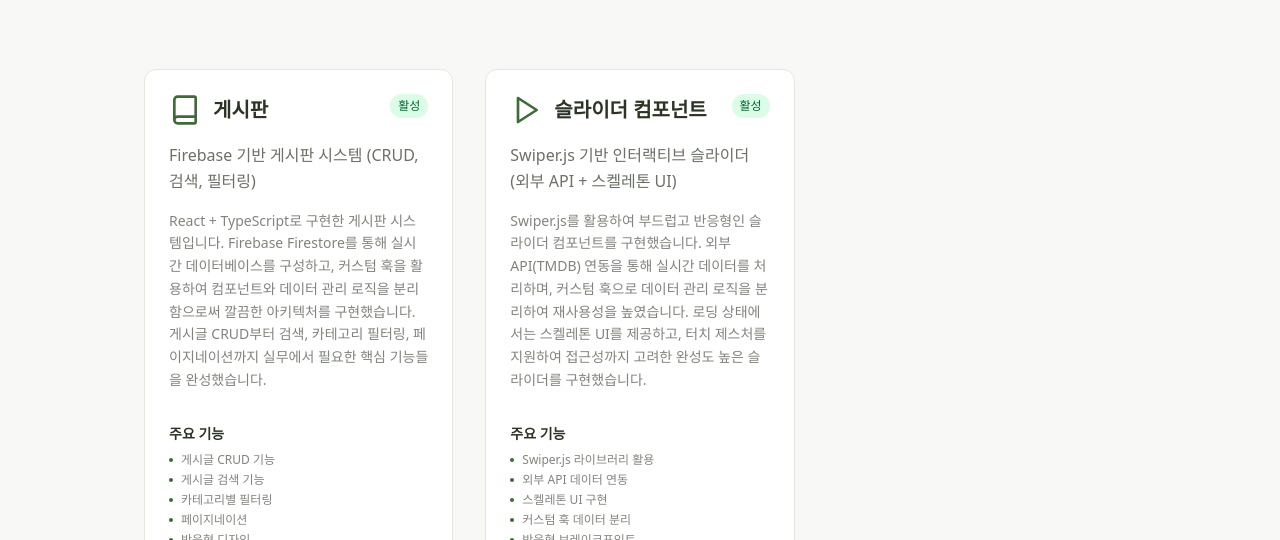
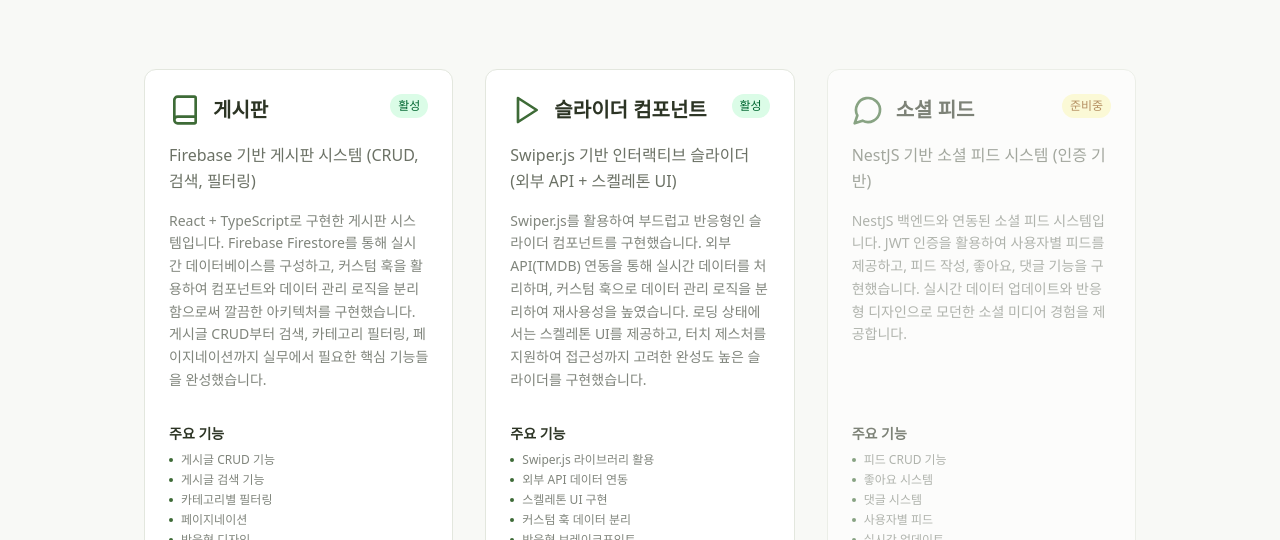
Before and after one commit to mynameisleesiwon/portfolio-project, a React (Vite) app in the folder frontend/: page /tech-demo in a window 1280 px wide. Shown: the part 260-800 px from the top of the page. Built offline with nearby package versions, Linux system fonts and the light colour scheme; no server answers.

Commit message:
소셜 피드 기능 - 소셜 피드 데모 페이지 레이아웃 및 라우팅 추가

```diff
--- a/frontend/src/App.tsx
+++ b/frontend/src/App.tsx
@@ -19,6 +19,7 @@ import { useToastStore } from './store/toastStore';
 import ProtectedRoute from './common/components/ProtectedRoute';
 import Profile from './pages/profile';
 import ProfileEdit from './pages/profile/edit';
+import FeedDemo from './pages/demos/Feed/FeedDemo';
 
 function App() {
   const location = useLocation();
@@ -77,6 +78,8 @@ function App() {
             <Route path="/tech-demo/board/:id" element={<BoardDetail />} />
             {/* 슬라이더 */}
             <Route path="/tech-demo/slider" element={<SliderDemo />} />
+            {/* 피드 */}
+            <Route path="/tech-demo/feed" element={<FeedDemo />} />
             {/* 404페이지 */}
             <Route path="*" element={<NotFound />} />
           </Routes>
--- a/frontend/src/components/TechDemo/DemoCard.tsx
+++ b/frontend/src/components/TechDemo/DemoCard.tsx
@@ -23,7 +23,7 @@ const DemoCard = ({ demo, index, onClick }: DemoCardProps) => {
 
   return (
     <motion.div
-      className={`bg-card rounded-xl border border-border overflow-hidden transition-all duration-300 hover:shadow-lg ${
+      className={`bg-card rounded-xl border border-border overflow-hidden transition-all duration-300 hover:shadow-lg flex flex-col ${
         demo.status === 'active'
           ? 'cursor-pointer hover:border-primary hover:-translate-y-1'
           : 'cursor-not-allowed'
@@ -37,6 +37,8 @@ const DemoCard = ({ demo, index, onClick }: DemoCardProps) => {
       onClick={() => onClick(demo)}
       whileHover={demo.status === 'active' ? { scale: 1.02 } : {}}
     >
+      {/* 메인 콘텐츠 영역 */}
+      <div className="flex-1 flex flex-col justify-between">
         {/* 카드 헤더 */}
         <div className="p-6 pb-4">
           <div className="flex items-start justify-between mb-4">
@@ -58,13 +60,15 @@ const DemoCard = ({ demo, index, onClick }: DemoCardProps) => {
             </div>
           </div>
 
-        <p className="text-text/70 mb-4 leading-relaxed">{demo.description}</p>
+          <p className="text-text/70 mb-4 leading-relaxed">
+            {demo.description}
+          </p>
           <div className="text-sm text-text/60 mb-4 leading-relaxed">
             {demo.detailDescription}
           </div>
         </div>
 
-      {/* 기술 스텍 */}
+        {/* 기술 스택 */}
         <div className="px-6 pb-4">
           <h4 className="text-sm font-semibold text-text mb-2">주요 기능</h4>
           <div className="grid grid-cols-1 gap-1">
@@ -76,9 +80,10 @@ const DemoCard = ({ demo, index, onClick }: DemoCardProps) => {
             ))}
           </div>
         </div>
+      </div>
 
       {/* 카드 푸터 */}
-      <div className="bg-border/20 px-6 py-4">
+      <div className="bg-border/20 px-6 py-4 mt-auto">
         <div className="flex items-center justify-start">
           {demo.status === 'active' ? (
             <div className="flex items-center text-primary text-sm font-medium">
--- a/frontend/src/pages/TechDemo.tsx
+++ b/frontend/src/pages/TechDemo.tsx
@@ -1,5 +1,5 @@
 import { motion } from 'framer-motion';
-import { Book, Play } from 'lucide-react';
+import { Book, MessageCircle, Play } from 'lucide-react';
 import { useNavigate } from 'react-router-dom';
 import type { DemoCardType } from '../types';
 import DemoCardSection from '../components/TechDemo/DemoCardSection';
@@ -64,6 +64,31 @@ const TechDemo = () => {
       ],
       route: '/tech-demo/slider',
     },
+    {
+      id: 'feed',
+      title: '소셜 피드',
+      description: 'NestJS 기반 소셜 피드 시스템 (인증 기반)',
+      detailDescription:
+        'NestJS 백엔드와 연동된 소셜 피드 시스템입니다. JWT 인증을 활용하여 사용자별 피드를 제공하고, 피드 작성, 좋아요, 댓글 기능을 구현했습니다. 실시간 데이터 업데이트와 반응형 디자인으로 모던한 소셜 미디어 경험을 제공합니다.',
+      icon: <MessageCircle className="w-8 h-8" />,
+      status: 'coming-soon',
+      techStack: [
+        'React',
+        'TypeScript',
+        'NestJS',
+        'PostgreSQL',
+        'JWT',
+        'Tailwind CSS',
+      ],
+      features: [
+        '피드 CRUD 기능',
+        '좋아요 시스템',
+        '댓글 시스템',
+        '사용자별 피드',
+        '실시간 업데이트',
+      ],
+      route: '/tech-demo/feed',
+    },
   ];
 
   // 카드 클릭 핸들러
--- /dev/null
+++ b/frontend/src/pages/demos/Feed/FeedDemo.tsx
@@ -0,0 +1,87 @@
+import { motion } from 'framer-motion';
+import { MessageCircle } from 'lucide-react';
+import { Link } from 'react-router-dom';
+import { useEffect } from 'react';
+
+const techTags = [
+  'React',
+  'TypeScript',
+  'NestJS',
+  'PostgreSQL',
+  'JWT',
+  'Tailwind CSS',
+];
+
+const FeedDemo = () => {
+  useEffect(() => {
+    window.scrollTo({ top: 0 });
+  }, []);
+
+  return (
+    <div className="max-w-screen-lg mx-auto w-full px-2 py-6">
+      {/* 페이지 헤더 */}
+      <motion.div
+        className="mb-8 text-center"
+        initial={{ opacity: 0, y: -20 }}
+        animate={{ opacity: 1, y: 0 }}
+        transition={{ duration: 0.5 }}
+      >
+        <div className="flex justify-center mb-3">
+          <div className="w-12 h-12 rounded-full bg-primary/10 flex items-center justify-center text-primary">
+            <MessageCircle size={24} />
+          </div>
+        </div>
+
+        <h1 className="text-3xl md:text-4xl font-bold mb-3">소셜 피드</h1>
+
+        <p className="text-text-muted mx-auto">
+          NestJS 백엔드와 연동된 소셜 피드 시스템입니다.
+          <br />
+          JWT 인증을 활용하여 사용자별 피드를 제공하고, 피드 작성, 좋아요, 댓글
+          기능을 구현했습니다.
+          <br />
+          실시간 데이터 업데이트와 반응형 디자인으로 모던한 소셜 미디어 경험을
+          제공합니다.
+        </p>
+
+        <div className="flex flex-wrap justify-center gap-2 mt-4 text-sm">
+          {techTags.map((tag) => (
+            <span
+              key={tag}
+              className="px-2 py-1 rounded bg-primary/10 text-primary"
+            >
+              {tag}
+            </span>
+          ))}
+        </div>
+      </motion.div>
+
+      {/* 메인 콘텐츠 */}
+      <motion.div
+        className="bg-card border border-border rounded-lg p-6 min-h-[200px] flex items-center justify-center"
+        initial={{ opacity: 0 }}
+        animate={{ opacity: 1 }}
+        transition={{ duration: 0.4, delay: 0.2 }}
+      >
+        <span className="text-lg text-text/60">🚧 곧 공개될 예정입니다!</span>
+      </motion.div>
+
+      {/* 하단 버튼 */}
+      <motion.div
+        className="mt-6 text-center"
+        initial={{ opacity: 0 }}
+        animate={{ opacity: 1 }}
+        transition={{ duration: 0.3, delay: 0.4 }}
+      >
+        <Link
+          to="/tech-demo"
+          className="inline-block text-primary hover:text-primary-hover transition-colors"
+        >
+          ← 기능 목록으로 돌아가기
+        </Link>
+      </motion.div>
+    </div>
+  );
+};
+
+export default FeedDemo;
```
Lines whose indentation alone changed are shown as unchanged.
